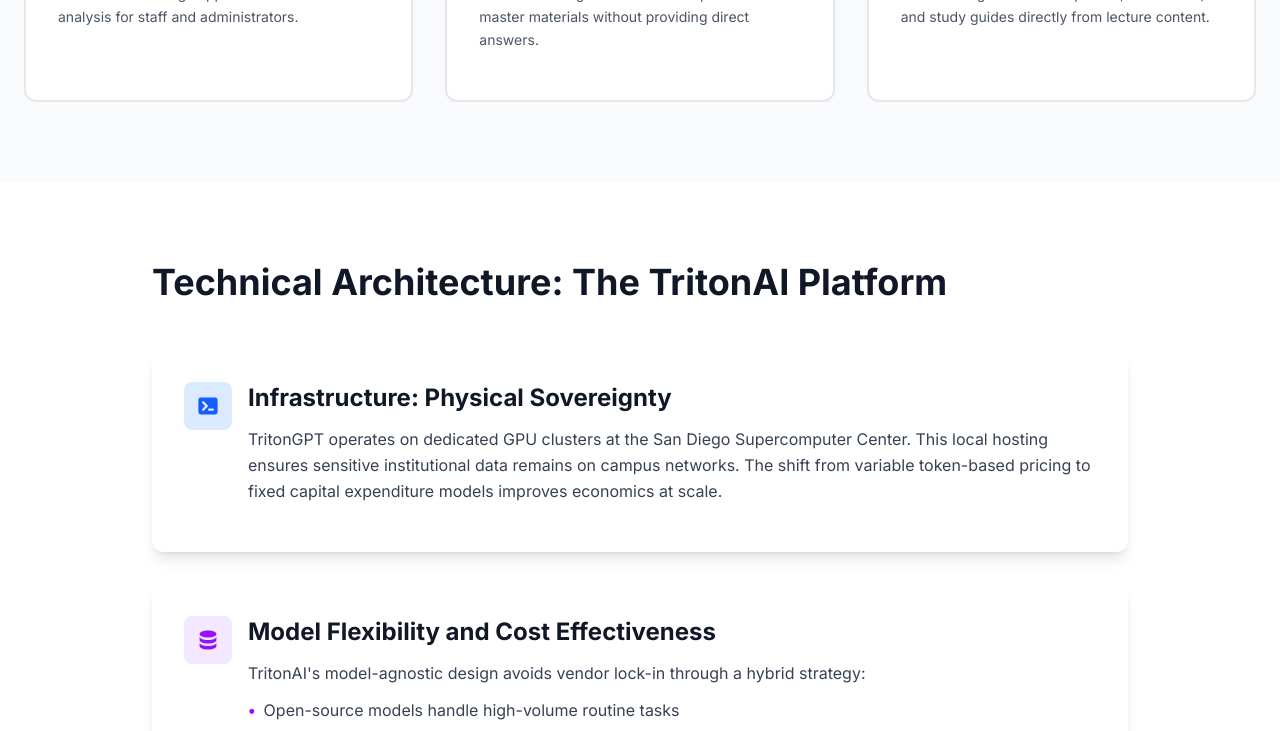
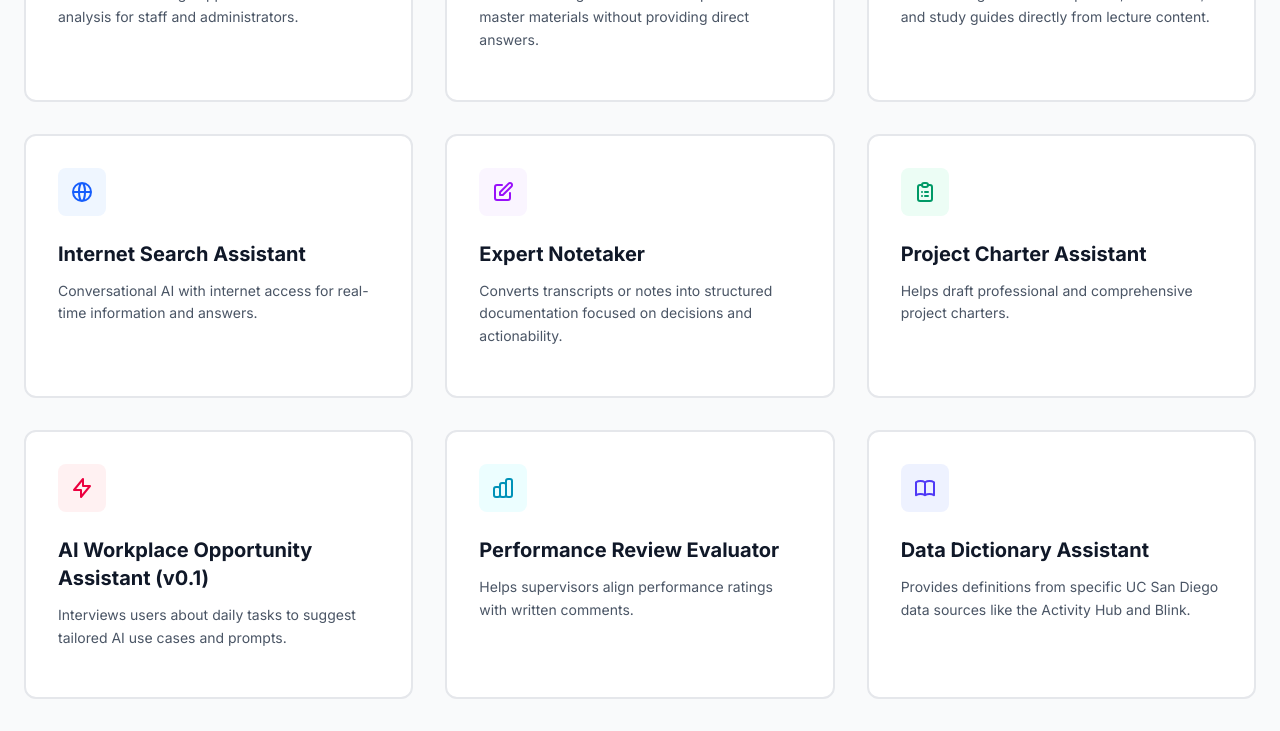
Before and after one commit to bpollak/brettpollak-website, a Next.js app: page /tritongpt in a window 1280 px wide. Shown: the part 4160-4891 px from the top of the page. Built offline with nearby package versions, Linux system fonts and the light colour scheme.

Commit message:
Add 9 new assistants to TritonGPT Implementation Use Cases section

```diff
--- a/app/tritongpt/page.tsx
+++ b/app/tritongpt/page.tsx
@@ -221,6 +221,7 @@
           <h2 className="text-4xl font-bold text-gray-900 mb-12">Implementation Use Cases</h2>
 
           <div className="grid md:grid-cols-2 lg:grid-cols-3 gap-8">
+            {/* Dynamic color cycling for assistant cards */}
             {[
               {
                 name: "UC San Diego Assistant",
@@ -305,6 +306,87 @@
                 icon: (
                   <svg className="w-6 h-6" fill="none" stroke="currentColor" viewBox="0 0 24 24">
                     <path strokeLinecap="round" strokeLinejoin="round" strokeWidth={2} d="M19.428 15.428a2 2 0 00-1.022-.547l-2.387-.477a6 6 0 00-3.86.517l-.318.158a6 6 0 01-3.86.517L6.05 15.21a2 2 0 00-1.806.547M8 4h8l-1 1v5.172a2 2 0 00.586 1.414l5 5c1.26 1.26.367 3.414-1.415 3.414H4.828c-1.782 0-2.674-2.154-1.414-3.414l5-5A2 2 0 009 10.172V5L8 4z" />
+                  </svg>
+                )
+              },
+              {
+                name: "Internet Search Assistant",
+                desc: "Conversational AI with internet access for real-time information and answers.",
+                icon: (
+                  <svg className="w-6 h-6" fill="none" stroke="currentColor" viewBox="0 0 24 24">
+                    <path strokeLinecap="round" strokeLinejoin="round" strokeWidth={2} d="M21 12a9 9 0 01-9 9m9-9a9 9 0 00-9-9m9 9H3m9 9a9 9 0 01-9-9m9 9c1.657 0 3-4.03 3-9s-1.343-9-3-9m0 18c-1.657 0-3-4.03-3-9s1.343-9 3-9m-9 9a9 9 0 019-9" />
+                  </svg>
+                )
+              },
+              {
+                name: "Expert Notetaker",
+                desc: "Converts transcripts or notes into structured documentation focused on decisions and actionability.",
+                icon: (
+                  <svg className="w-6 h-6" fill="none" stroke="currentColor" viewBox="0 0 24 24">
+                    <path strokeLinecap="round" strokeLinejoin="round" strokeWidth={2} d="M11 5H6a2 2 0 00-2 2v11a2 2 0 002 2h11a2 2 0 002-2v-5m-1.414-9.414a2 2 0 112.828 2.828L11.828 15H9v-2.828l8.586-8.586z" />
+                  </svg>
+                )
+              },
+              {
+                name: "Project Charter Assistant",
+                desc: "Helps draft professional and comprehensive project charters.",
+                icon: (
+                  <svg className="w-6 h-6" fill="none" stroke="currentColor" viewBox="0 0 24 24">
+                    <path strokeLinecap="round" strokeLinejoin="round" strokeWidth={2} d="M9 5H7a2 2 0 00-2 2v12a2 2 0 002 2h10a2 2 0 002-2V7a2 2 0 00-2-2h-2M9 5a2 2 0 002 2h2a2 2 0 002-2M9 5a2 2 0 012-2h2a2 2 0 012 2m-3 7h3m-3 4h3m-6-4h.01M9 16h.01" />
+                  </svg>
+                )
+              },
+              {
+                name: "AI Workplace Opportunity Assistant (v0.1)",
+                desc: "Interviews users about daily tasks to suggest tailored AI use cases and prompts.",
+                icon: (
+                  <svg className="w-6 h-6" fill="none" stroke="currentColor" viewBox="0 0 24 24">
+                    <path strokeLinecap="round" strokeLinejoin="round" strokeWidth={2} d="M13 10V3L4 14h7v7l9-11h-7z" />
+                  </svg>
+                )
+              },
+              {
+                name: "Performance Review Evaluator",
+                desc: "Helps supervisors align performance ratings with written comments.",
+                icon: (
+                  <svg className="w-6 h-6" fill="none" stroke="currentColor" viewBox="0 0 24 24">
+                    <path strokeLinecap="round" strokeLinejoin="round" strokeWidth={2} d="M9 19v-6a2 2 0 00-2-2H5a2 2 0 00-2 2v6a2 2 0 002 2h2a2 2 0 002-2zm0 0V9a2 2 0 012-2h2a2 2 0 012 2v10m-6 0a2 2 0 002 2h2a2 2 0 002-2m0 0V5a2 2 0 012-2h2a2 2 0 012 2v14a2 2 0 01-2 2h-2a2 2 0 01-2-2z" />
+                  </svg>
+                )
+              },
+              {
+                name: "Data Dictionary Assistant",
+                desc: "Provides definitions from specific UC San Diego data sources like the Activity Hub and Blink.",
+                icon: (
+                  <svg className="w-6 h-6" fill="none" stroke="currentColor" viewBox="0 0 24 24">
+                    <path strokeLinecap="round" strokeLinejoin="round" strokeWidth={2} d="M12 6.253v13m0-13C10.832 5.477 9.246 5 7.5 5S4.168 5.477 3 6.253v13C4.168 18.477 5.754 18 7.5 18s3.332.477 4.5 1.253m0-13C13.168 5.477 14.754 5 16.5 5c1.747 0 3.332.477 4.5 1.253v13C19.832 18.477 18.247 18 16.5 18c-1.746 0-3.332.477-4.5 1.253" />
+                  </svg>
+                )
+              },
+              {
+                name: "Supplier Search Tool",
+                desc: "Assists in finding campus suppliers and explains the UCSD purchasing process.",
+                icon: (
+                  <svg className="w-6 h-6" fill="none" stroke="currentColor" viewBox="0 0 24 24">
+                    <path strokeLinecap="round" strokeLinejoin="round" strokeWidth={2} d="M21 21l-6-6m2-5a7 7 0 11-14 0 7 7 0 0114 0z" />
+                  </svg>
+                )
+              },
+              {
+                name: "UCSD Benefit Assistant",
+                desc: "Answers questions regarding employee benefit packages.",
+                icon: (
+                  <svg className="w-6 h-6" fill="none" stroke="currentColor" viewBox="0 0 24 24">
+                    <path strokeLinecap="round" strokeLinejoin="round" strokeWidth={2} d="M4.318 6.318a4.5 4.5 0 000 6.364L12 20.364l7.682-7.682a4.5 4.5 0 00-6.364-6.364L12 7.636l-1.318-1.318a4.5 4.5 0 00-6.364 0z" />
+                  </svg>
+                )
+              },
+              {
+                name: "UC San Diego Class Scheduling Assistant",
+                desc: "Helps students build optimized schedules based on subject codes and availability.",
+                icon: (
+                  <svg className="w-6 h-6" fill="none" stroke="currentColor" viewBox="0 0 24 24">
+                    <path strokeLinecap="round" strokeLinejoin="round" strokeWidth={2} d="M8 7V3m8 4V3m-9 8h10M5 21h14a2 2 0 002-2V7a2 2 0 00-2-2H5a2 2 0 00-2 2v12a2 2 0 002 2z" />
                   </svg>
                 )
               }
@@ -718,36 +800,52 @@
               color: "rose",
               icon: <svg className="w-5 h-5" fill="currentColor" viewBox="0 0 20 20"><path d="M2 6a2 2 0 012-2h6a2 2 0 012 2v8a2 2 0 01-2 2H4a2 2 0 01-2-2V6zM14.553 7.106A1 1 0 0014 8v4a1 1 0 00.553.894l2 1A1 1 0 0018 13V7a1 1 0 00-1.447-.894l-2 1z" /></svg>
             },
-          ].map((item, index) => {
-            const colorClasses = {
-              blue: 'bg-blue-100 group-hover:bg-blue-500 text-blue-600',
-              purple: 'bg-purple-100 group-hover:bg-purple-500 text-purple-600',
-              pink: 'bg-pink-100 group-hover:bg-pink-500 text-pink-600',
-              cyan: 'bg-cyan-100 group-hover:bg-cyan-500 text-cyan-600',
-              emerald: 'bg-emerald-100 group-hover:bg-emerald-500 text-emerald-600',
-              indigo: 'bg-indigo-100 group-hover:bg-indigo-500 text-indigo-600',
-              rose: 'bg-rose-100 group-hover:bg-rose-500 text-rose-600',
-            };
+                      ].map((assistant, index) => {
+                        const colors = [
+                          { border: 'hover:border-blue-500', bg: 'bg-blue-50', iconBg: 'group-hover:bg-blue-600', text: 'text-blue-600', groupText: 'group-hover:text-blue-600', quoteBorder: 'border-blue-100' },
+                          { border: 'hover:border-purple-500', bg: 'bg-purple-50', iconBg: 'group-hover:bg-purple-600', text: 'text-purple-600', groupText: 'group-hover:text-purple-600', quoteBorder: 'border-purple-100' },
+                          { border: 'hover:border-emerald-500', bg: 'bg-emerald-50', iconBg: 'group-hover:bg-emerald-600', text: 'text-emerald-600', groupText: 'group-hover:text-emerald-600', quoteBorder: 'border-emerald-100' },
+                          { border: 'hover:border-rose-500', bg: 'bg-rose-50', iconBg: 'group-hover:bg-rose-600', text: 'text-rose-600', groupText: 'group-hover:text-rose-600', quoteBorder: 'border-rose-100' },
+                          { border: 'hover:border-cyan-500', bg: 'bg-cyan-50', iconBg: 'group-hover:bg-cyan-600', text: 'text-cyan-600', groupText: 'group-hover:text-cyan-600', quoteBorder: 'border-cyan-100' },
+                          { border: 'hover:border-indigo-500', bg: 'bg-indigo-50', iconBg: 'group-hover:bg-indigo-600', text: 'text-indigo-600', groupText: 'group-hover:text-indigo-600', quoteBorder: 'border-indigo-100' },
+                          { border: 'hover:border-amber-500', bg: 'bg-amber-50', iconBg: 'group-hover:bg-amber-600', text: 'text-amber-600', groupText: 'group-hover:text-amber-600', quoteBorder: 'border-amber-100' },
+                          { border: 'hover:border-teal-500', bg: 'bg-teal-50', iconBg: 'group-hover:bg-teal-600', text: 'text-teal-600', groupText: 'group-hover:text-teal-600', quoteBorder: 'border-teal-100' },
+                          { border: 'hover:border-fuchsia-500', bg: 'bg-fuchsia-50', iconBg: 'group-hover:bg-fuchsia-600', text: 'text-fuchsia-600', groupText: 'group-hover:text-fuchsia-600', quoteBorder: 'border-fuchsia-100' },
+                        ];
+                        const color = colors[index % colors.length];
 
                         return (
                           <div
                             key={index}
-                className="card-3d bg-white border-2 border-gray-200 rounded-xl p-6 hover:border-blue-500 hover:shadow-lg transition-all group"
-                style={{ animationDelay: `${index * 0.1}s` }}
+                            className={`card-3d bg-white border-2 border-gray-200 rounded-xl p-8 hover:shadow-xl transition-all group flex flex-col ${color.border}`}
                           >
-                <div className="flex items-start gap-3">
-                  <div className={`w-10 h-10 rounded-lg flex items-center justify-center flex-shrink-0 transition-all group-hover:text-white ${colorClasses[item.color as keyof typeof colorClasses]}`}>
-                    {item.icon}
-                  </div>
-                  <div>
-                    <h3 className="text-lg font-bold text-gray-900 mb-2 group-hover:text-blue-600 transition-colors">{item.title}</h3>
-                    <p className="text-sm text-gray-600">{item.desc}</p>
+                            <div className={`w-12 h-12 rounded-lg flex items-center justify-center mb-6 transition-all duration-300 ${color.bg} ${color.iconBg}`}>
+                              <div className={`${color.text} group-hover:text-white transition-colors`}>
+                                {assistant.icon}
                               </div>
                             </div>
+                            <h4 className={`text-xl font-bold text-gray-900 mb-3 transition-colors ${color.groupText}`}>
+                              {assistant.name}
+                            </h4>
+                            <p className="text-sm text-gray-600 mb-4 leading-relaxed flex-1">
+                              {assistant.desc}
+                            </p>
+                            {assistant.metric && (
+                              <div className="mt-auto">
+                                <p className={`text-sm font-semibold mb-1 ${color.text}`}>{assistant.metric}</p>
+                                {assistant.stats && <p className="text-xs text-gray-500">{assistant.stats}</p>}
+                              </div>
+                            )}
+                            {assistant.quote && (
+                              <div className={`mt-4 border-l-2 pl-4 py-1 ${color.quoteBorder}`}>
+                                <p className="text-[10px] text-gray-500 italic leading-tight">
+                                  &ldquo;{assistant.quote}&rdquo;
+                                </p>
+                              </div>
+                            )}
                           </div>
                         );
-          })}
-        </div>
+                      })}        </div>
       </section>
 
       {/* Conclusion */}
```
Lines whose indentation alone changed are shown as unchanged.
